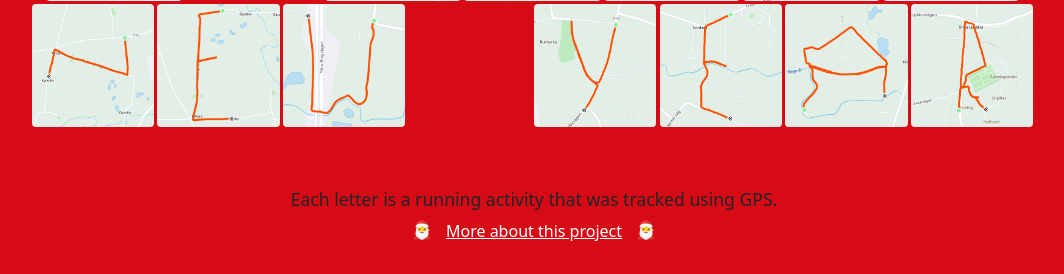
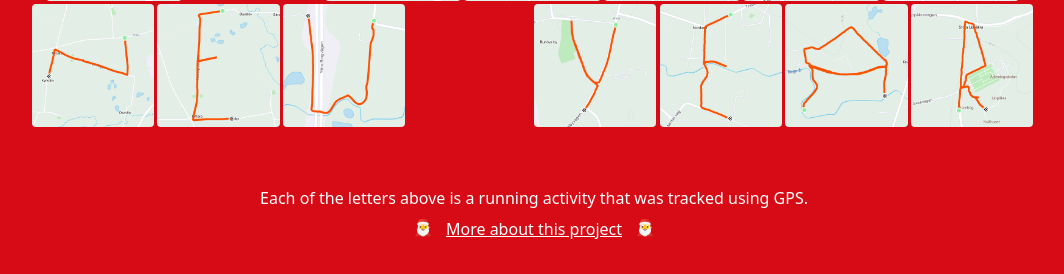
Before and after one commit to folbert/merrychristmasandahappynewyear-2021, a PHP site: page / in a window 1280 px wide. Shown: the part 586-860 px from the top of the page, without its empty margins (106-1170 px from the left). After the commit the page ends 825 px from the top, so only its background shows below. Run offline with PHP 8.4, Linux system fonts and the light colour scheme.

Commit message:
Change some text and add minor style changes

```diff
--- a/assets/css/app.css
+++ b/assets/css/app.css
@@ -180,7 +180,8 @@ Footer
 footer {
   margin-top: 2rem;
   font-size: 0.8rem;
-  font-size: 1.1rem;
+  font-size: 1rem;
+  color: #fff;
 }
 
 footer .btn {
--- a/views/partials/footer.php
+++ b/views/partials/footer.php
@@ -2,7 +2,7 @@
   <div class="container-fluid">
     <div class="row">
       <div class="col-12 text-center">
-        Each letter is a running activity that was tracked using GPS.
+        Each of the letters above is a running activity that was tracked using GPS.
       </div>
       <div class="col-12 text-center">
         🎅<button data-bs-toggle="modal" data-bs-target="#info-modal" class="btn btn-link">More about this project</button>🎅
```
